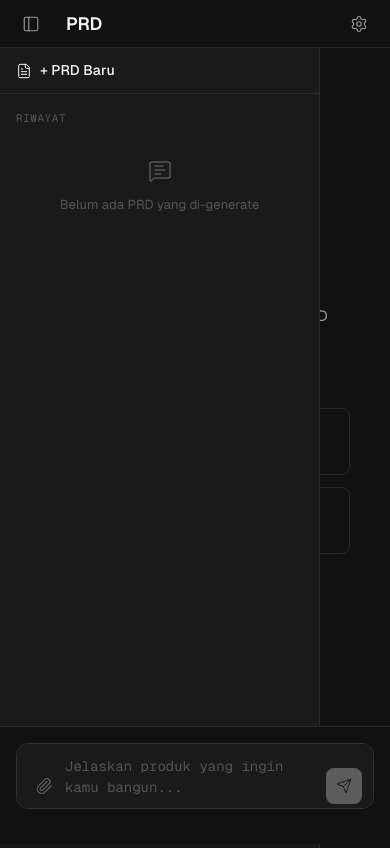
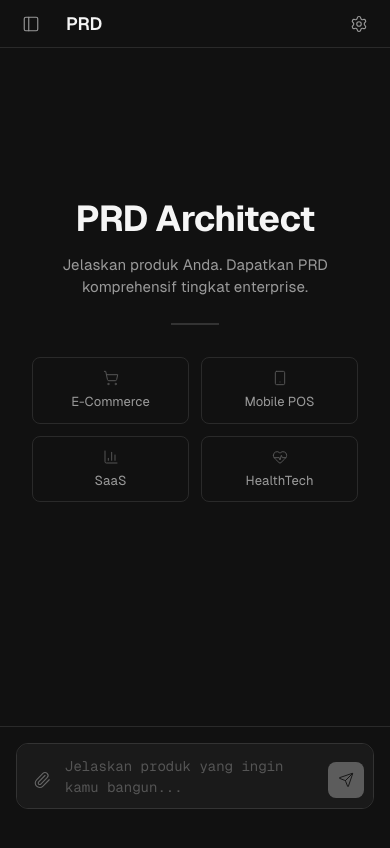
Before and after one commit to TrygerZ/PRD-Architect, a React (Vite) app: page / in a window 390 px wide. Shown: the top 848 px of the page. Built offline with nearby package versions, Linux system fonts and the light colour scheme.

Commit message:
style: fix mobile UI

```diff
--- a/src/App.tsx
+++ b/src/App.tsx
@@ -31,7 +31,7 @@ export default function App() {
 
   const [error, setError] = useState<string | null>(null);
 
-  const [sidebarOpen, setSidebarOpen] = useState(true);
+  const [sidebarOpen, setSidebarOpen] = useState(false);
   const [currentPrompt, setCurrentPrompt] = useState("");
   const [abortController, setAbortController] = useState<AbortController | null>(null);
 
@@ -422,7 +422,7 @@ export default function App() {
 
         {/* Chat Area */}
         <div className="flex-1 flex flex-col relative overflow-hidden">
-          <div className="flex-1 overflow-y-auto px-6 pb-[180px]" id="chat-messages-container">
+          <div className="flex-1 overflow-y-auto px-4 sm:px-6 pb-[240px]" id="chat-messages-container">
             {showUploader && (
               <div className="max-w-[640px] mx-auto w-full mb-4 mt-4">
                 <FileUploader
@@ -443,7 +443,7 @@ export default function App() {
                 )}
 
                 {/* User Message */}
-                <div className="bg-[#222222] rounded-[8px] p-4 max-w-[85%] ml-auto shadow-sm border border-[#2a2a2a]">
+                <div className="bg-[#222222] rounded-[8px] p-3 sm:p-4 max-w-[95%] sm:max-w-[85%] ml-auto shadow-sm border border-[#2a2a2a]">
                   <p className="text-[14px] text-[#f5f5f5] whitespace-pre-wrap">
                     {activeVersion?.userDisplayPrompt || userPrompt}
                   </p>
--- a/src/components/BlueprintSheet.tsx
+++ b/src/components/BlueprintSheet.tsx
@@ -156,7 +156,7 @@ export function BlueprintSheet({
       {/* FAB button */}
       <button
         onClick={() => setIsFeedbackDrawerOpen(!isFeedbackDrawerOpen)}
-        className={`fixed bottom-[100px] right-[40px] z-[40] w-[48px] h-[48px] rounded-full flex items-center justify-center transition-all duration-200 ease shadow-lg no-print ${
+        className={`fixed bottom-[130px] sm:bottom-[110px] right-[40px] z-[40] w-[48px] h-[48px] rounded-full flex items-center justify-center transition-all duration-200 ease shadow-lg no-print ${
           isFeedbackDrawerOpen
             ? "bg-[#2a2a2a] text-[#f5f5f5]"
             : "bg-[#f5f5f5] hover:bg-[#e5e5e5] text-[#111111]"
@@ -172,7 +172,7 @@ export function BlueprintSheet({
 
       {/* Slide-in Feedback Drawer */}
       <div
-        className={`fixed top-14 right-0 bottom-0 w-[400px] max-w-[100vw] bg-[#1a1a1a] border-l border-[#2a2a2a] z-30 transition-transform duration-200 ease overflow-y-auto no-print ${
+        className={`fixed top-0 right-0 bottom-0 w-[400px] max-w-[100vw] bg-[#1a1a1a] border-l border-[#2a2a2a] z-30 transition-transform duration-200 ease overflow-y-auto no-print ${
           isFeedbackDrawerOpen ? "translate-x-0" : "translate-x-full"
         }`}
       >
--- a/src/components/ChatInput.tsx
+++ b/src/components/ChatInput.tsx
@@ -40,6 +40,12 @@ export function ChatInput({
   };
 
   const handleKeyDown = (e: React.KeyboardEvent<HTMLTextAreaElement>) => {
+    const isMobile = 'ontouchstart' in window;
+    if (isMobile) {
+      // Mobile: Enter = newline (no Shift key available)
+      return;
+    }
+    // Desktop: Enter = submit, Shift+Enter = newline
     if (e.key === 'Enter' && !e.shiftKey) {
       e.preventDefault();
       handleSubmit(e);
@@ -62,7 +68,7 @@ export function ChatInput({
             <button
               type="button"
               onClick={onAttachClick}
-              className={`absolute left-3 bottom-[14px] flex items-center justify-center w-[32px] h-[32px] rounded-[8px] transition-all duration-200 bg-transparent ${
+              className={`absolute left-[10px] top-1/2 -translate-y-1/2 flex items-center justify-center w-[32px] h-[32px] rounded-[8px] transition-all duration-200 bg-transparent ${
                 hasFiles ? "text-[#f5f5f5] bg-[#222222]" : "text-[#666666] hover:text-[#999999] hover:bg-[#222222]"
               }`}
             >
@@ -81,12 +87,12 @@ export function ChatInput({
                 ? "Describe the product you want to build..."
                 : "Jelaskan produk yang ingin kamu bangun..."
             }
-            className="w-full bg-[#1a1a1a] text-[#f5f5f5] placeholder:text-[#555555] outline-none resize-none min-h-[48px] max-h-[200px] font-mono text-[14px] border border-[#333333] focus:border-[#6666ff] rounded-[12px] p-3 pl-12 pr-14 transition-all duration-200"
+            className="w-full bg-[#1a1a1a] text-[#f5f5f5] placeholder:text-[#555555] outline-none resize-none min-h-[48px] max-h-[200px] font-mono text-[14px] border border-[#333333] focus:border-[#6666ff] rounded-[12px] p-3 pl-12 pr-[88px] transition-all duration-200"
             disabled={isGenerating}
             rows={1}
           />
 
-          <div className="absolute bottom-3 right-3 flex items-center gap-2">
+          <div className="absolute right-[10px] top-1/2 -translate-y-1/2 flex items-center gap-1.5">
             {isGenerating && onCancel && (
               <button
                 type="button"
--- a/src/components/Sidebar.tsx
+++ b/src/components/Sidebar.tsx
@@ -31,7 +31,7 @@ export function Sidebar({
 
   return (
     <div
-      className={`w-[320px] h-full bg-[#1a1a1a] border-r border-[#2a2a2a] overflow-y-auto shrink-0 transition-transform duration-200 ease-in-out flex flex-col ${isOpen ? "absolute z-40 lg:relative translate-x-0" : "-translate-x-full fixed lg:relative lg:translate-x-0 lg:block hidden"}`}
+      className={`${isOpen ? "w-[280px] sm:w-[320px]" : "w-[280px] sm:w-[320px]"} h-full bg-[#1a1a1a] border-r border-[#2a2a2a] overflow-y-auto shrink-0 transition-transform duration-200 ease-in-out flex flex-col ${isOpen ? "absolute z-40 lg:relative translate-x-0" : "-translate-x-full fixed lg:relative lg:translate-x-0 lg:block hidden"}`}
     >
       <button
         onClick={onNewPRD}
--- a/src/components/WelcomeScreen.tsx
+++ b/src/components/WelcomeScreen.tsx
@@ -8,7 +8,7 @@ interface WelcomeScreenProps {
 
 export function WelcomeScreen({ language, onQuickPrompt }: WelcomeScreenProps) {
   return (
-    <div className="w-full flex flex-col items-center justify-center flex-1 h-full pt-[10vh]">
+    <div className="w-full flex flex-col items-center justify-center flex-1 h-full pt-[5vh] sm:pt-[10vh]">
       <motion.div
         initial={{ opacity: 0, y: 10 }}
         animate={{ opacity: 1, y: 0 }}
```
